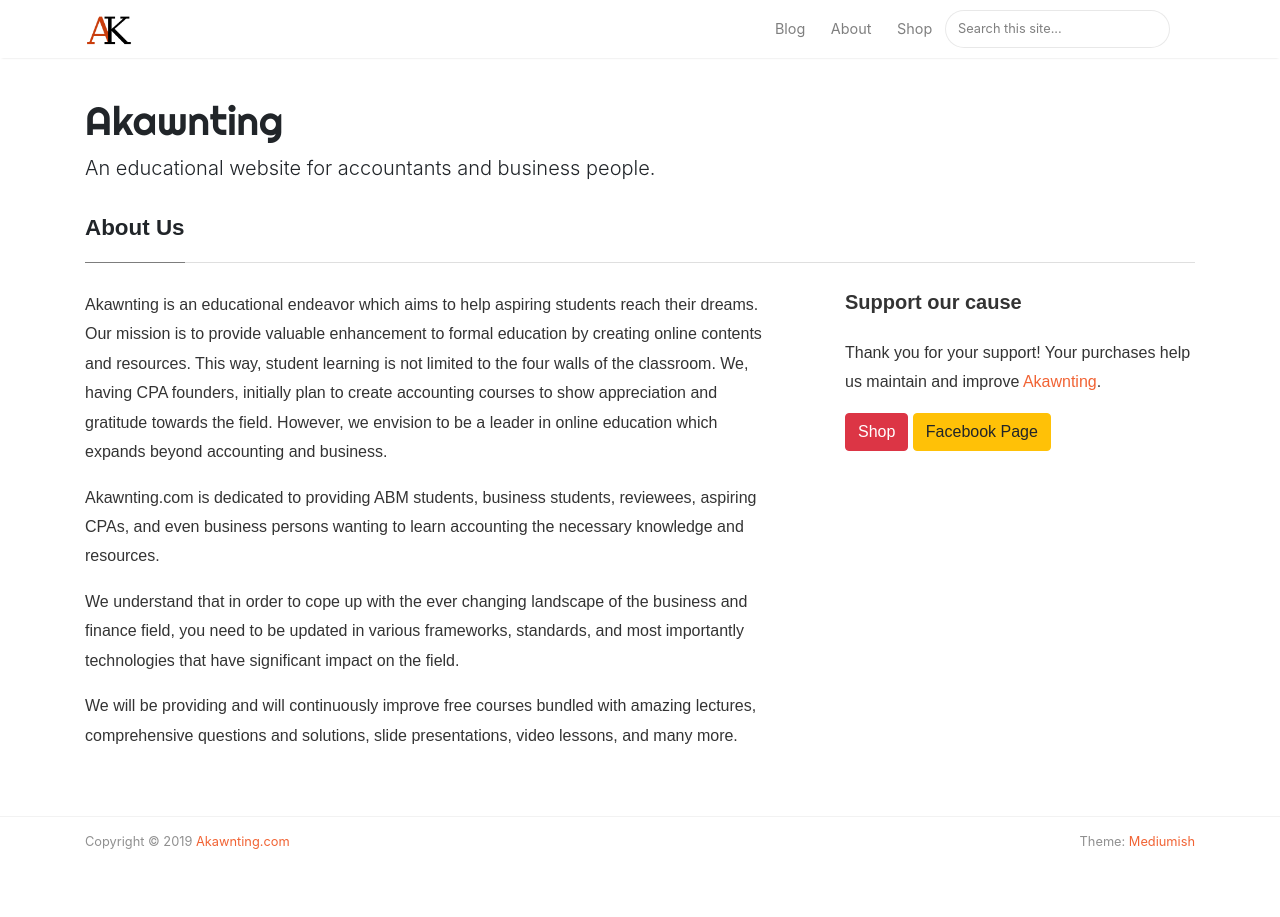
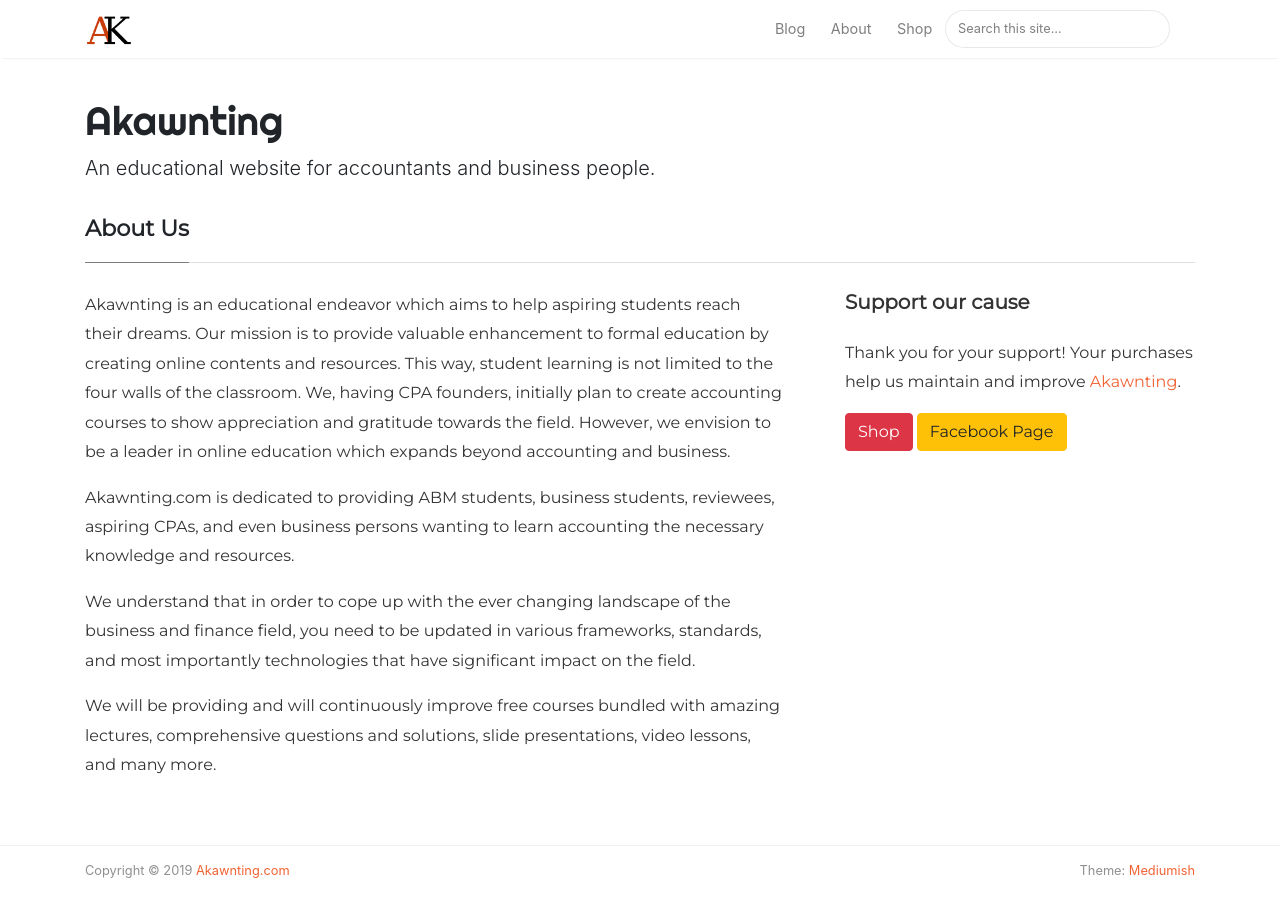
Before and after one commit to crazylynxsystem/akawnting, a Jekyll site: the page built from _pages/about.md, in a window 1280 px wide and 955 px high. Shown: the top 917 px of the window. Built offline with Jekyll 4.4.1, drawn with Linux system fonts in a browser that asks for light colours; nearby versions of some CDN libraries.

Commit message:
update font

```diff
--- a/_layouts/default.html
+++ b/_layouts/default.html
@@ -36,7 +36,7 @@
 <body class="{{layout}}">
 	<!-- defer loading of font and font awesome -->
 	<noscript id="deferred-styles">
-		<link href="https://fonts.googleapis.com/css?family=Poppins|Righteous&display=swap" rel="stylesheet">
+		<link href="https://fonts.googleapis.com/css?family=Montserrat|Righteous&display=swap" rel="stylesheet">
 		<link rel="stylesheet" href="https://use.fontawesome.com/releases/v5.0.13/css/all.css" integrity="sha384-DNOHZ68U8hZfKXOrtjWvjxusGo9WQnrNx2sqG0tfsghAvtVlRW3tvkXWZh58N9jp" crossorigin="anonymous">
 	</noscript>
 
--- a/assets/css/screen.css
+++ b/assets/css/screen.css
@@ -3,13 +3,13 @@
     .container {max-width:80%;}
 
 @font-face {
-    font-family: "geomanistregular";
-    src: url("geomanist-regular-webfont.eot");
-    src: url("geomanist-regular-webfont.eot?#iefix") format("embedded-opentype"),
-         url("geomanist-regular-webfont.woff2") format("woff2"),
-         url("geomanist-regular-webfont.woff") format("woff"),
-         url("geomanist-regular-webfont.ttf") format("truetype"),
-         url("geomanist-regular-webfont.svg#geomanistregular") format("svg");
+    font-family: 'geomanistregular';
+    src: url('{{ site.baseurl }}/assets/fonts/geomanist-regular-webfont.eot');
+    src: url('{{ site.baseurl }}/assets/fonts/geomanist-regular-webfont.eot?#iefix') format('embedded-opentype'),
+         url('{{ site.baseurl }}/assets/fonts/geomanist-regular-webfont.woff2') format('woff2'),
+         url('{{ site.baseurl }}/assets/fonts/geomanist-regular-webfont.woff') format('woff'),
+         url('{{ site.baseurl }}/assets/fonts/geomanist-regular-webfont.ttf') format('truetype'),
+         url('{{ site.baseurl }}/assets/fonts/geomanist-regular-webfont.svg#geomanistregular') format('svg');
     font-weight: normal;
     font-style: normal;
 
@@ -339,7 +339,7 @@
 }
 
 .article-post {
-    font-family: 'geomanistregular', sans-serif;
+    font-family: 'Montserrat', sans-serif;
     font-size: 1.1rem;
     line-height: 1.84;
     color: rgba(0, 0, 0, .8);
@@ -694,7 +694,7 @@
 h4,
 h5,
 h6 {
-    font-family: 'geomanistregular', sans-serif;
+    font-family: 'Montserrat', sans-serif;
 }
 
 .article-post .h1,
@@ -720,7 +720,7 @@
 }
 
 .layout-page .article-post {
-    font-family: 'geomanistregular', sans-serif;
+    font-family: 'Montserrat', sans-serif;
     font-size: 1rem;
 }
 
```
Also changed, not shown: 2 other files.
